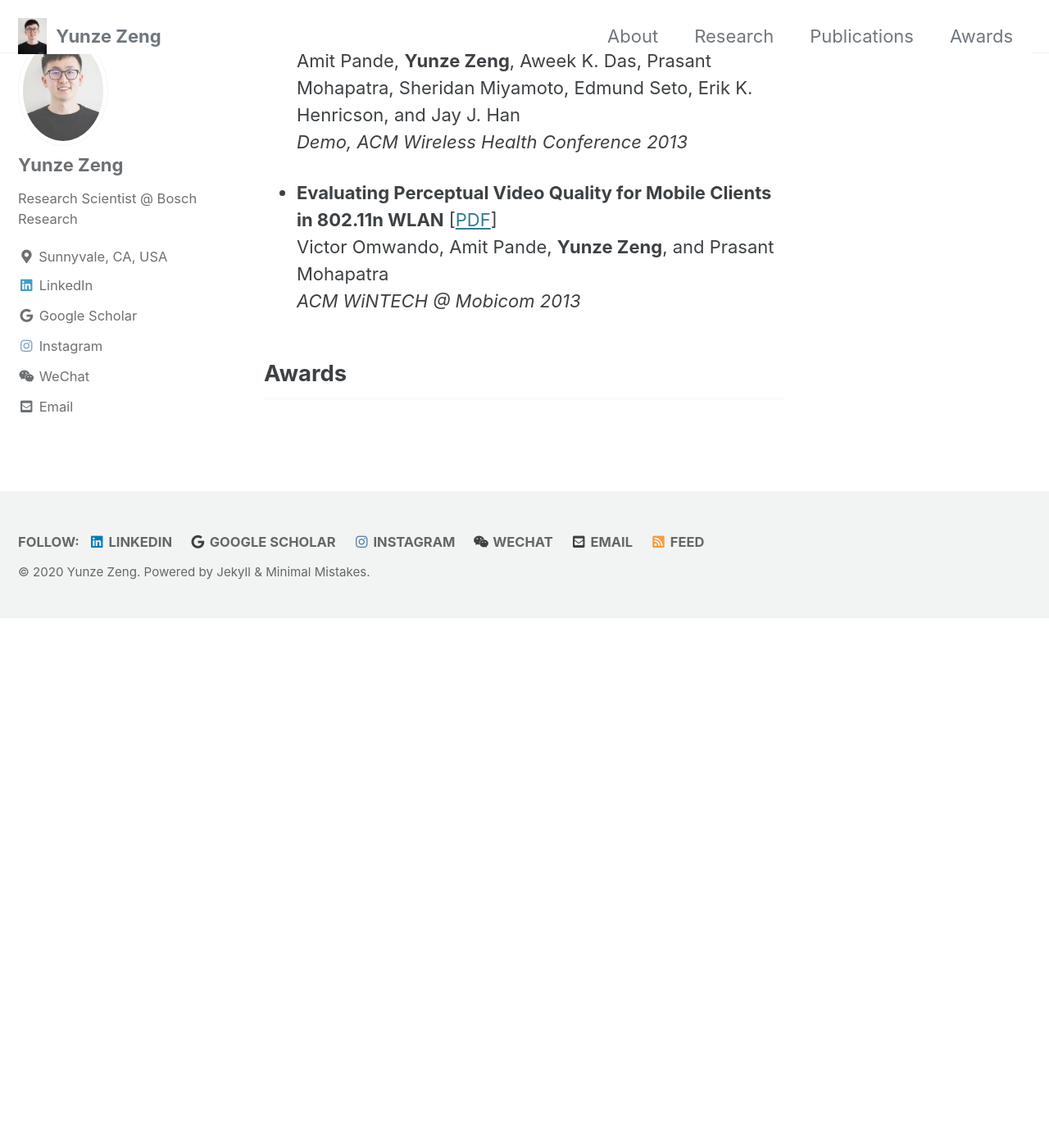
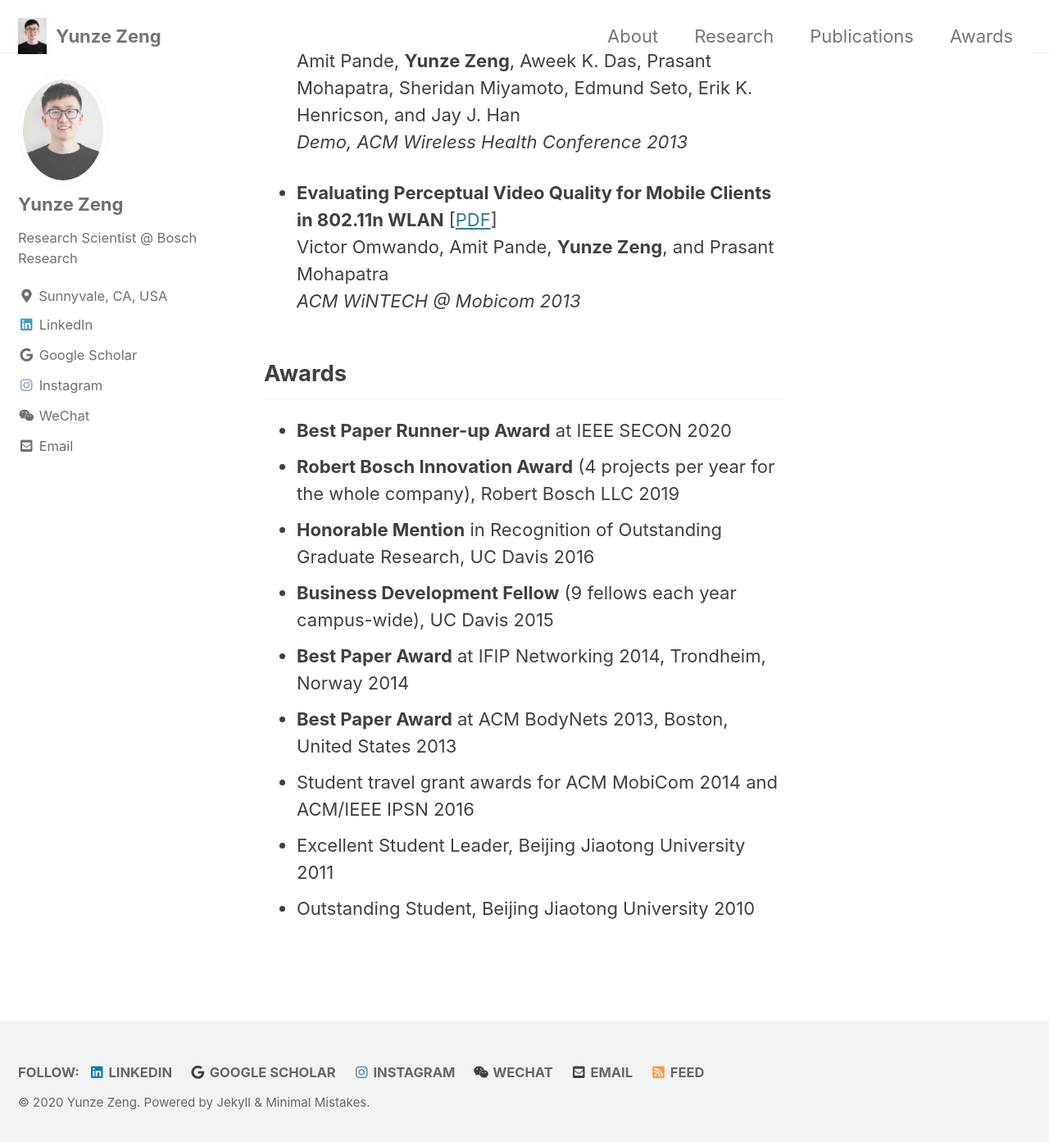
Before and after one commit to yunze/yunze.github.io, a Jekyll site: the page built from index.md, in a window 1280 px wide and 1400 px high, scrolled down 4641 px. Shown: the top 1393 px of the window at 82% size. Built offline with Jekyll 4.4.1, drawn with Linux system fonts in a browser that asks for light colours; cached includes are drawn as plain includes; before the commit the page ends 5395 px from its top, so only the background shows below that.

Commit message:
Update index.md

```diff
--- a/index.md
+++ b/index.md
@@ -109,3 +109,13 @@ Victor Omwando, Amit Pande, **Yunze Zeng**, and Prasant Mohapatra\
 *ACM WiNTECH @ Mobicom 2013*
 
 ## Awards
+
+- **Best Paper Runner-up Award** at IEEE SECON 2020
+- **Robert Bosch Innovation Award** (4 projects per year for the whole company), Robert Bosch LLC 2019
+- **Honorable Mention** in Recognition of Outstanding Graduate Research, UC Davis 2016
+- **Business Development Fellow** (9 fellows each year campus-wide), UC Davis 2015
+- **Best Paper Award** at IFIP Networking 2014, Trondheim, Norway 2014
+- **Best Paper Award** at ACM BodyNets 2013, Boston, United States 2013
+- Student travel grant awards for ACM MobiCom 2014 and ACM/IEEE IPSN 2016
+- Excellent Student Leader, Beijing Jiaotong University 2011
+- Outstanding Student, Beijing Jiaotong University 2010
```
